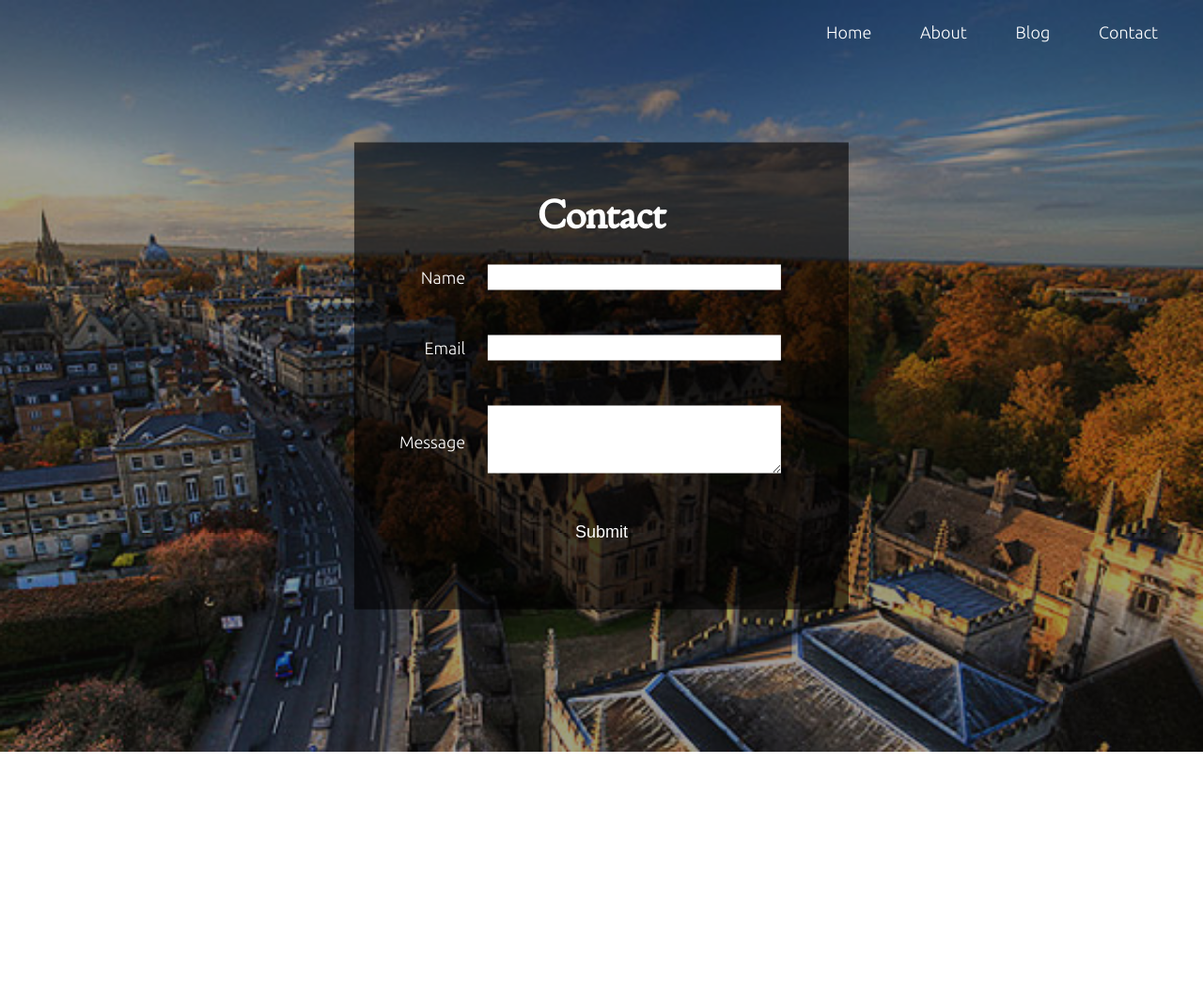
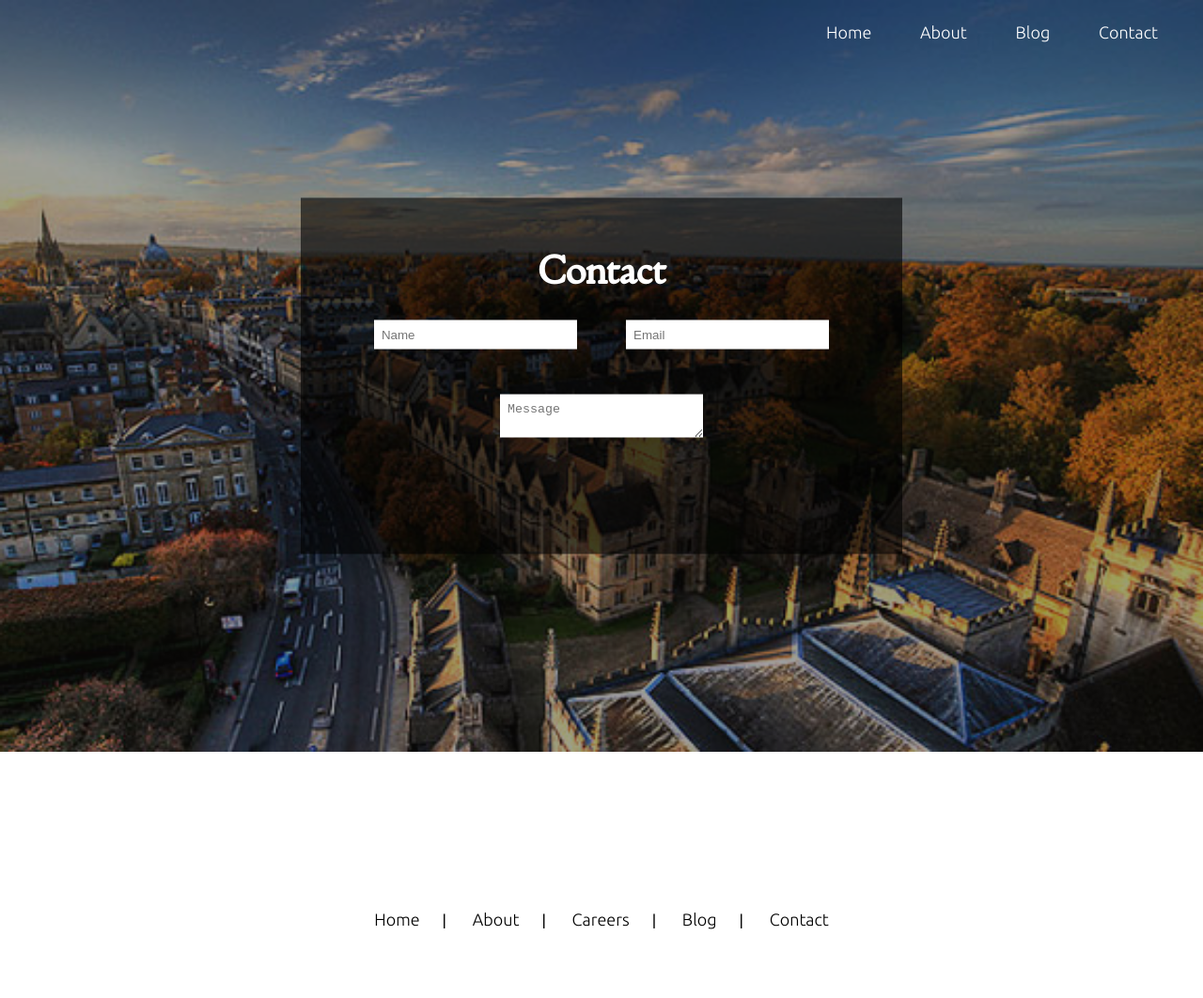
Before and after one commit to miracle-tempest/cnadocs, a plain HTML site: page contact.html in a window 1280 px wide. Shown: the whole page at 94% size. Before the commit the page ends 800 px from the top, so only its background shows below. Drawn offline with Linux system fonts and the light colour scheme.

Commit message:
Simplified contact form, revised structure

```diff
--- a/contact.html
+++ b/contact.html
@@ -18,44 +18,64 @@
 </head>
 
 <body>
-    <!-- Navigation Bar and Title -->
+    <!-- Navigation Bar and Contact Form -->
     <section class="title" id="contact-title">
         <div class="title-veil">
+            <!-- Navigation Bar -->
             <nav id="main-nav">
                 <a href="index.html">Home</a>
                 <a href="">About</a>
                 <a href="">Blog</a>
                 <a href="contact.html">Contact</a>
             </nav>
+
+            <!-- Contact Form -->
             <div class="title-content" id="contact-title-content">
                 <h1>Contact</h1>
                 <form id="contact-form">
-                    <table>
-                        <tr>
-                            <td>Name</td>
-                            <td>
-                                <input type="text" name="name">
-                            </td>
-                        </tr>
-                        <tr>
-                            <td>Email</td>
-                            <td>
-                                <input type="text" name="email">
-                            </td>
-                        </tr>
-                        <tr>
-                            <td>Message</td>
-                            <td>
-                                <textarea name="message" form="contact-form" rows="4"></textarea>
-                            </td>
-                        </tr>
-                    </table>
-                    <input type="submit">
+
+                    <!-- Input Fields -->
+                    <input type="text" name="name" placeholder="Name">
+                    <input type="text" name="email" placeholder="Email">
+                    <textarea name="message" form="contact-form" placeholder="Message"></textarea>
+                    <br>
+
+                    <!-- Submit Button -->
+                    <button type="submit" class="submit-button">
+                        <i class="ico ico-arrow-circle-right"></i>
+                    </button>
                 </form>
+            </div>
 
-            </div>
         </div>
     </section>
+
+    <!-- Social -->
+    <footer class="social">
+
+        <!-- External Links -->
+        <nav>
+            <a href="index.html">Home</a>|
+            <a href="">About</a>|
+            <a href="">Careers</a>|
+            <a href="">Blog</a>|
+            <a href="">Contact</a>
+        </nav>
+
+        <!-- Internal Links -->
+        <div class="contact-icons">
+            <a href="https://github.com/jloughry" target="_blank">
+                <i class="ico ico-github-alt"></i>
+            </a>
+            <a href="https://twitter.com/cnadoctor" target="_blank">
+                <i class="ico ico-twitter"></i>
+            </a>
+            <a href="mailto:Joe.Loughry@CandAdoctor.com" target="_blank">
+                <i class="ico ico-envelope-o "></i>
+            </a>
+        </div>
+
+    </footer>
 </body>
 
 </html>
--- a/main.css
+++ b/main.css
@@ -124,7 +124,7 @@ nav a {
     width: 50%;
 }
 
-#lorem-ipsum {
+#blog {
     background-color: rgba(0, 0, 0, 0.6);
     color: rgba(255, 255, 255, 1);
 }
@@ -148,7 +148,8 @@ footer nav,
     text-align: center;
 }
 
-.contact-icons {
+.contact-icons,
+.submit-button {
     font-size: 40px;
 }
 
@@ -169,22 +170,27 @@ footer i {
     background-color: rgba(0, 0, 0, 1);
 }
 
-input[type=text],
-textarea {
+textarea,
+input[type=text] {
+    width: 200px;
+    padding: 8px;
     margin: 24px;
-    padding: 6px;
-    width: 300px;
+    background-color: rgba(255, 255, 255, 1);
 }
 
-input[type=text]:focus {}
+input[type=text]:focus,
+textarea:focus,
+.submit-button {
+    outline: 0;
+}
 
-input[type=submit] {
+button[type=submit] {
     padding: 24px;
     background: transparent;
     color: rgba(255, 255, 255, 1);
 }
 
-input[type=sumbit]:hover {
+button[type=submit]:hover {
     color: rgba(0, 255, 0, 1);
 }
 
```
Also changed, not shown: index.html (+5 -1 lines).
